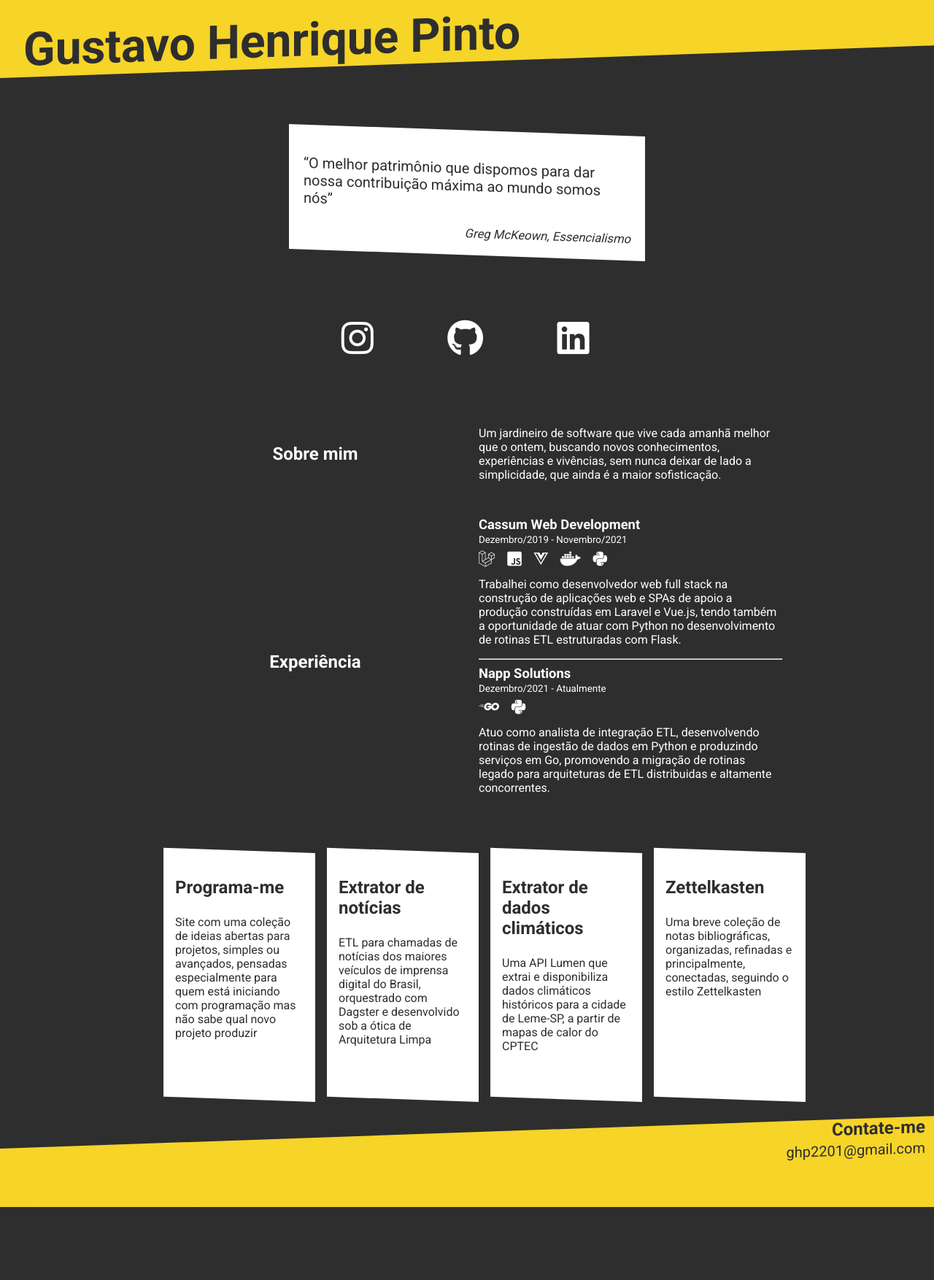
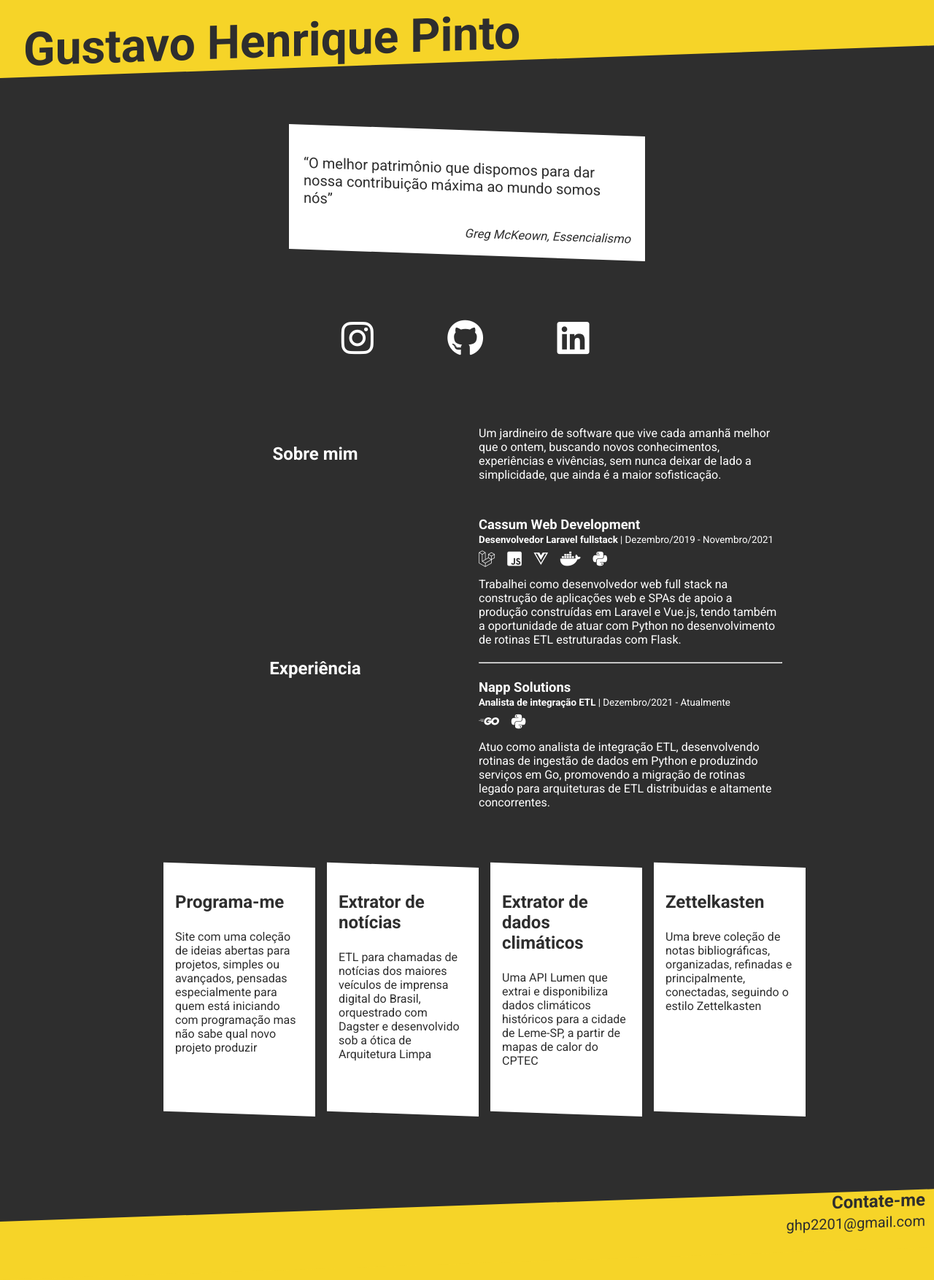
Before and after one commit to gustapinto/gustapinto.github.io, a Jekyll site: the page built from _pages/main.html, in a window 1280 px wide. Shown: the whole page at 73% size. Built offline with Jekyll 4.4.1, drawn with Linux system fonts in a browser that asks for light colours; nearby versions of some CDN libraries; before the commit the page ends 1654 px from its top, so only the background shows below that.

Commit message:
Add role to job description

```diff
--- a/_data/jobs.yml
+++ b/_data/jobs.yml
@@ -1,4 +1,5 @@
-- title: Cassum Web Development
+- company: Cassum Web Development
+  role: Desenvolvedor Laravel fullstack
   date: Dezembro/2019 - Novembro/2021
   description: Trabalhei como desenvolvedor web full stack na construção de aplicações web e SPAs de apoio a produção construídas em Laravel e Vue.js, tendo também a oportunidade de atuar com Python no desenvolvimento de rotinas ETL estruturadas com Flask.
   link: https://www.cassum.dev/
@@ -9,7 +10,8 @@
     - <i class="fa-brands fa-docker"></i>
     - <i class="fa-brands fa-python"></i>
 
-- title: Napp Solutions
+- company: Napp Solutions
+  role: Analista de integração ETL
   date: Dezembro/2021 - Atualmente
   description: Atuo como analista de integração ETL, desenvolvendo rotinas de ingestão de dados em Python e produzindo serviços em Go, promovendo a migração de rotinas legado para arquiteturas de ETL distribuidas e altamente concorrentes.
   link: https://www.nappsolutions.com.br/
--- a/_includes/components/topic.html
+++ b/_includes/components/topic.html
@@ -2,11 +2,11 @@
   <div class="topic-info">
     <h2 class="topic-title">
       <a href="{{ include.link }}">
-        {{ include.title }}
+        {{ include.company }}
       </a>
     </h2>
     <small class="topic-subtitle">
-      {{ include.subtitle }}
+      <strong>{{ include.role }}</strong> | {{ include.subtitle }}
     </small>
     <div class="topic-icons">
       {% for icon in include.icons %}
--- a/_pages/main.html
+++ b/_pages/main.html
@@ -51,7 +51,8 @@ permalink: /
       <div>
         {% for job in site.data.jobs %}
           {% include components/topic.html
-            title = job.title
+            company = job.company
+            role = job.role
             subtitle = job.date
             text = job.description
             link = job.link
--- a/_sass/_html.sass
+++ b/_sass/_html.sass
@@ -11,6 +11,7 @@ a
 footer
   background-color: $color-primary
   color: $color-secondary
+  margin-top: 10em
 
   .footer-diagonal
     @extend .dg-negative
@@ -42,6 +43,10 @@ blockquote
   margin-left: 0
   margin-right: 0
 
+hr
+  margin-top: 1.35em
+  margin-bottom: 1.35em
+
 @media (max-width: $breakpoint-mobile)
   nav
     font-size: $fnt-large
```
